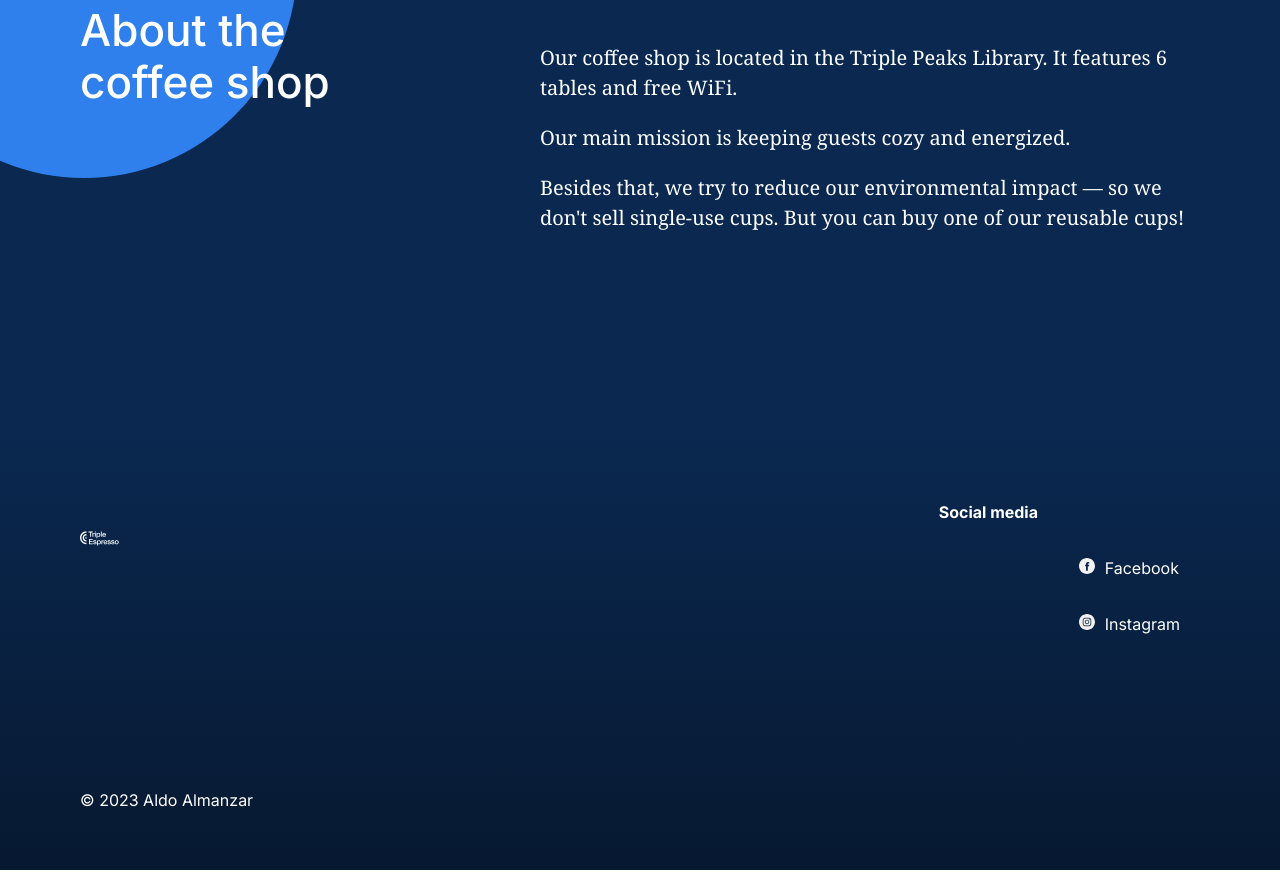
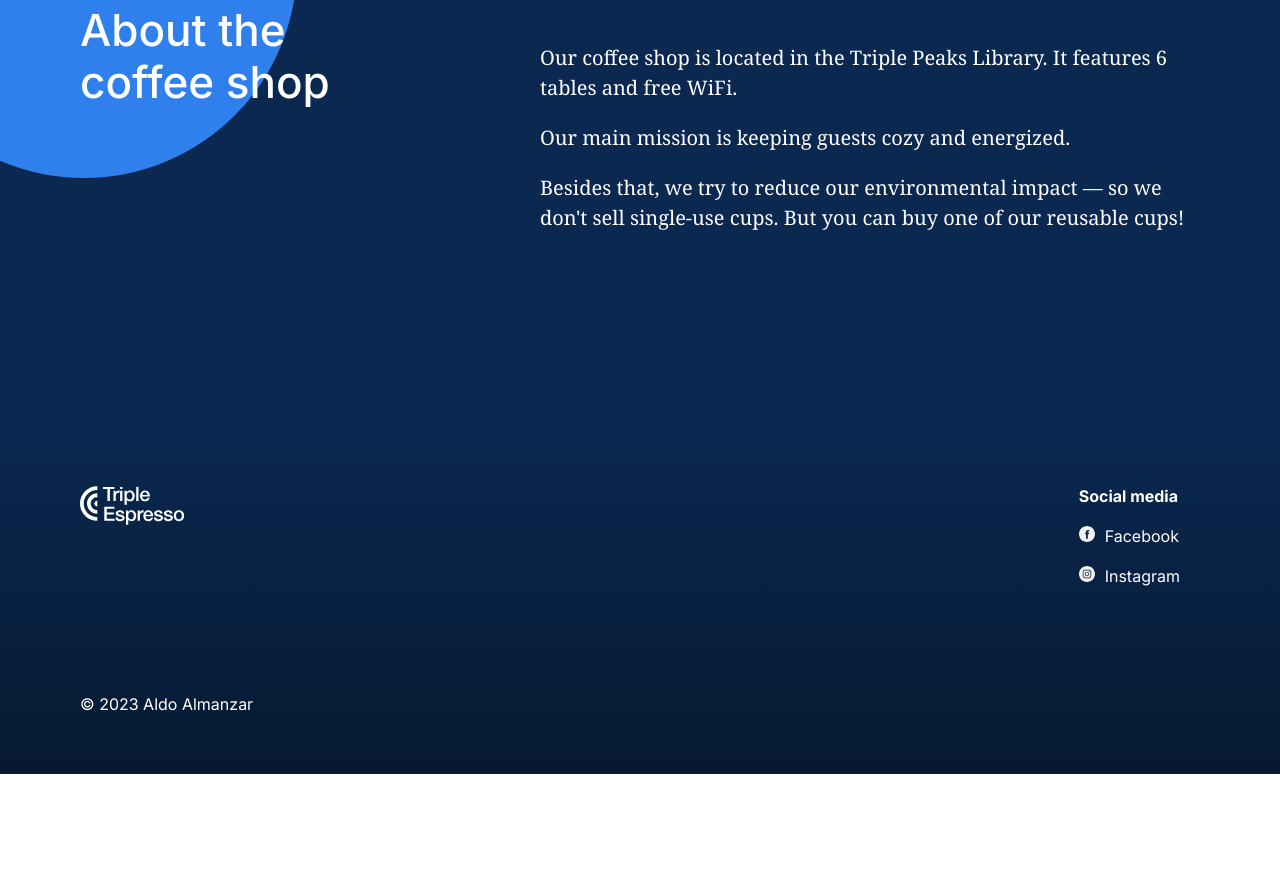
Before and after one commit to aralmariv1207/se_project_coffeeshop, a plain HTML site: page index.html in a window 1280 px wide. Shown: the part 3815-4701 px from the top of the page. After the commit the page ends 4589 px from the top, so only its background shows below. Drawn offline with Linux system fonts and the light colour scheme.

Commit message:
Update CSS file

```diff
--- a/pages/index.css
+++ b/pages/index.css
@@ -416,8 +416,8 @@
 }
 
 .footer__logo {
-  height: 105px;
-  width: 39px;
+  height: 39px;
+  width: 105px;
 }
 
 .footer__social-heading {
@@ -427,16 +427,17 @@
   font-weight: bold;
   font-size: 16px;
   line-height: 20px;
-  margin-left: auto;
+  margin: 0;
 }
 
 .footer__list {
   list-style-type: none;
-  margin-left: 100px;
+  padding: 0;
+  margin: 0;
 }
 
 .footer__list-item {
-  padding: 20px 0 16px;
+  padding: 20px 0 0 0;
   gap: 10px;
   font-family: "Inter", "Arial", sans-serif;
   font-style: normal;
@@ -469,4 +470,5 @@
   font-weight: normal;
   font-size: 16px;
   line-height: 20px;
+  margin: 0;
 }
```
